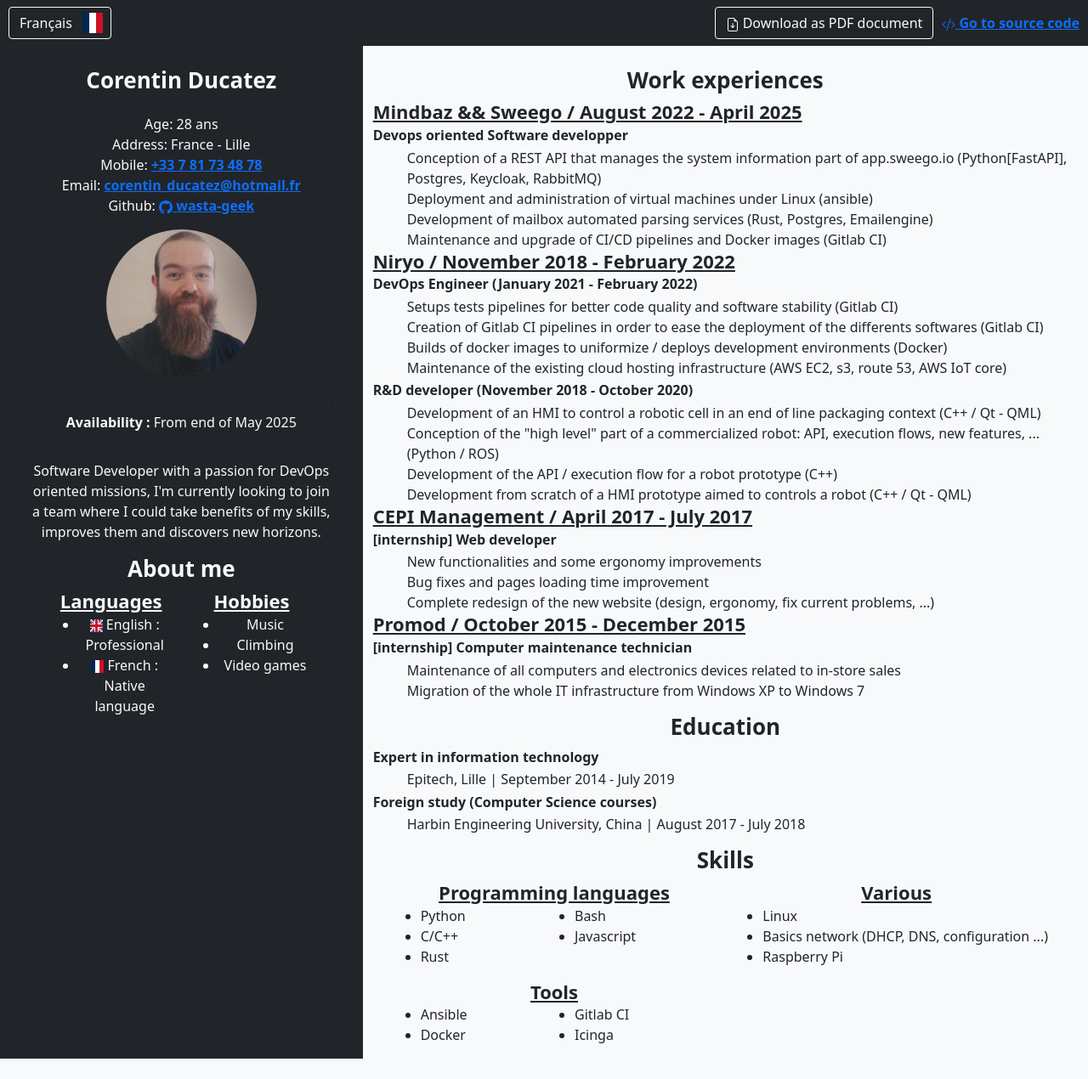
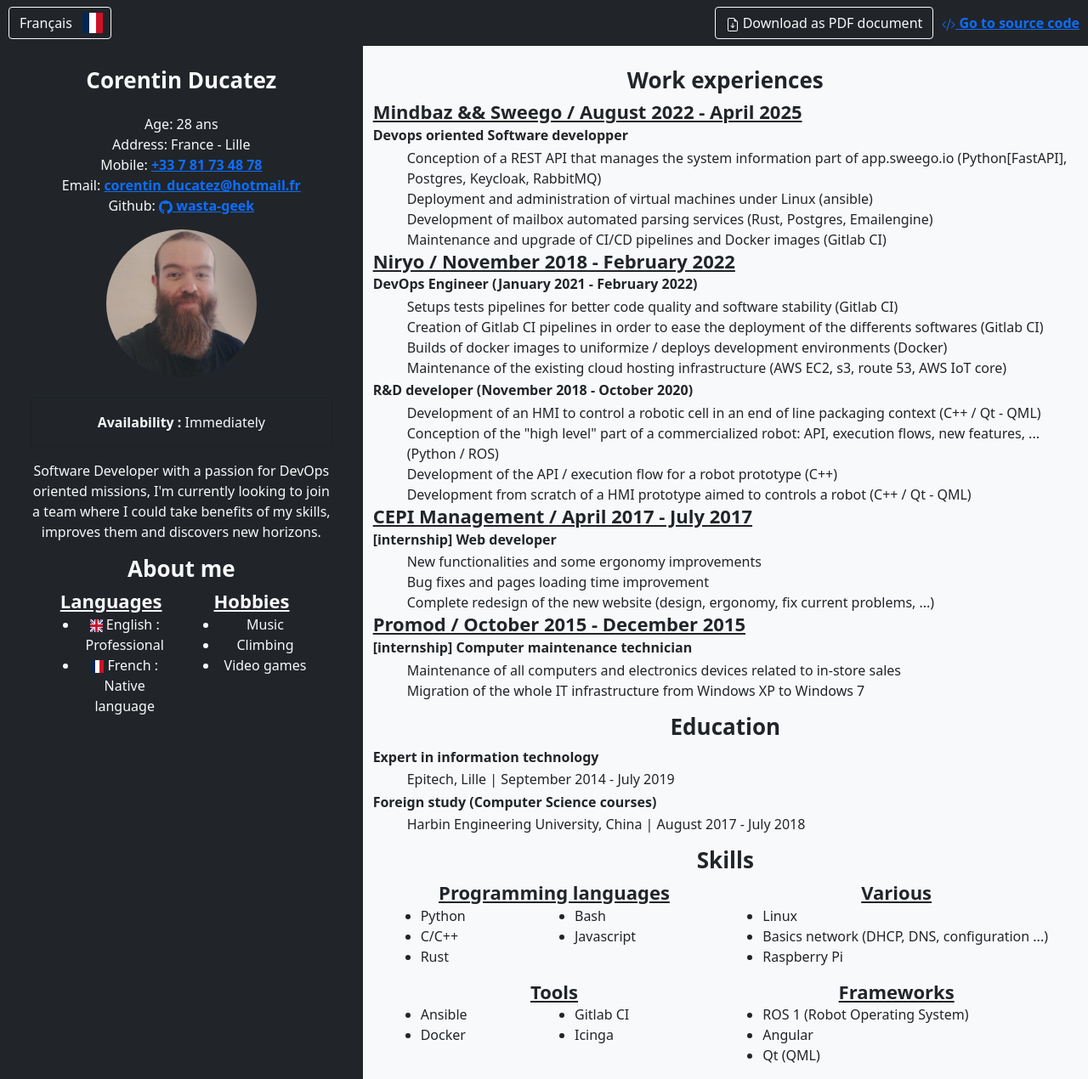
Before and after one commit to Wasta-Geek/curriculum-vitae, a Jekyll site: the page built from docs/en/index.markdown, in a window 1280 px wide. Shown: the whole page at 85% size. Built offline with Jekyll 4.4.1, drawn with Linux system fonts in a browser that asks for light colours; before the commit the page ends 1246 px from its top, so only the background shows below that.

Commit message:
Change availability + restore framework part (#20)
* Try to fix terraform execution order

* Change availability + restore framework part

* Typo

---------

Co-authored-by: Corentin Ducatez <corentin_ducatez@hotmail.fr>

```diff
--- a/docs/_data/contact.yml
+++ b/docs/_data/contact.yml
@@ -24,5 +24,5 @@
   en: "Availability"
   fr: "Disponibilité"
 availability_date:
-  en: "From end of May 2025"
-  fr: "A partir de fin Mai 2025"
+  en: "Immediately"
+  fr: "Immédiat"
--- a/docs/_data/skills.yml
+++ b/docs/_data/skills.yml
@@ -22,7 +22,7 @@
   en: Frameworks
   fr: Frameworks
 frameworks_list:
-  - ROS (Robot Operating System)
+  - ROS 1 (Robot Operating System)
   - Angular
   - Qt (QML)
 various_subsection:
--- a/docs/_includes/skills.html
+++ b/docs/_includes/skills.html
@@ -31,12 +31,12 @@
             </ul>
         </div>
         <div class="col col-6">
-            <!-- <h3 class="text-center">{{ site.data.skills["frameworks_subsection"][language] }}</h3>
-            <ul>
-                {%- for framework in site.data.skills["frameworks_list"] -%}
-                <li>{{ framework }}</li>
-                {%- endfor -%}
-            </ul> -->
+        <h3 class="text-center">{{ site.data.skills["frameworks_subsection"][language] }}</h3>
+        <ul>
+            {%- for framework in site.data.skills["frameworks_list"] -%}
+            <li>{{ framework }}</li>
+            {%- endfor -%}
+        </ul>
         </div>
     </div>
 </div>
```
